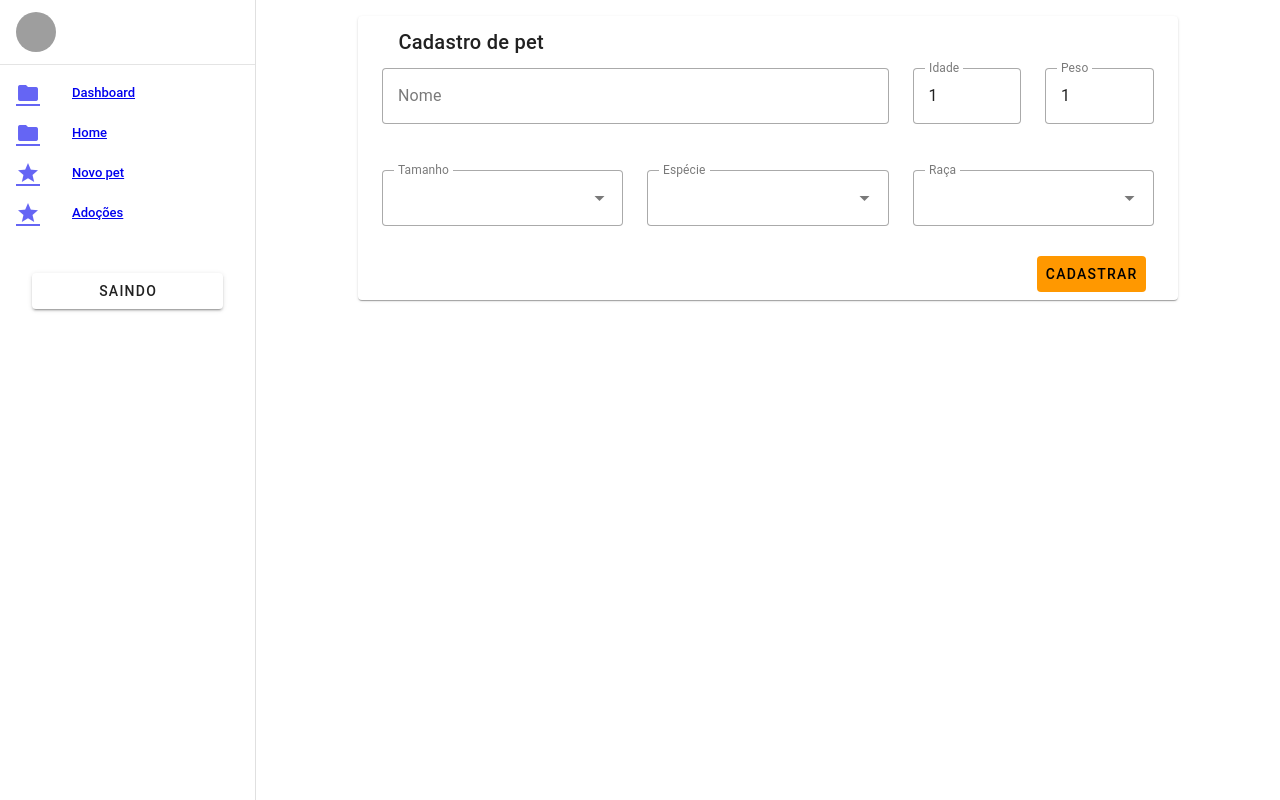
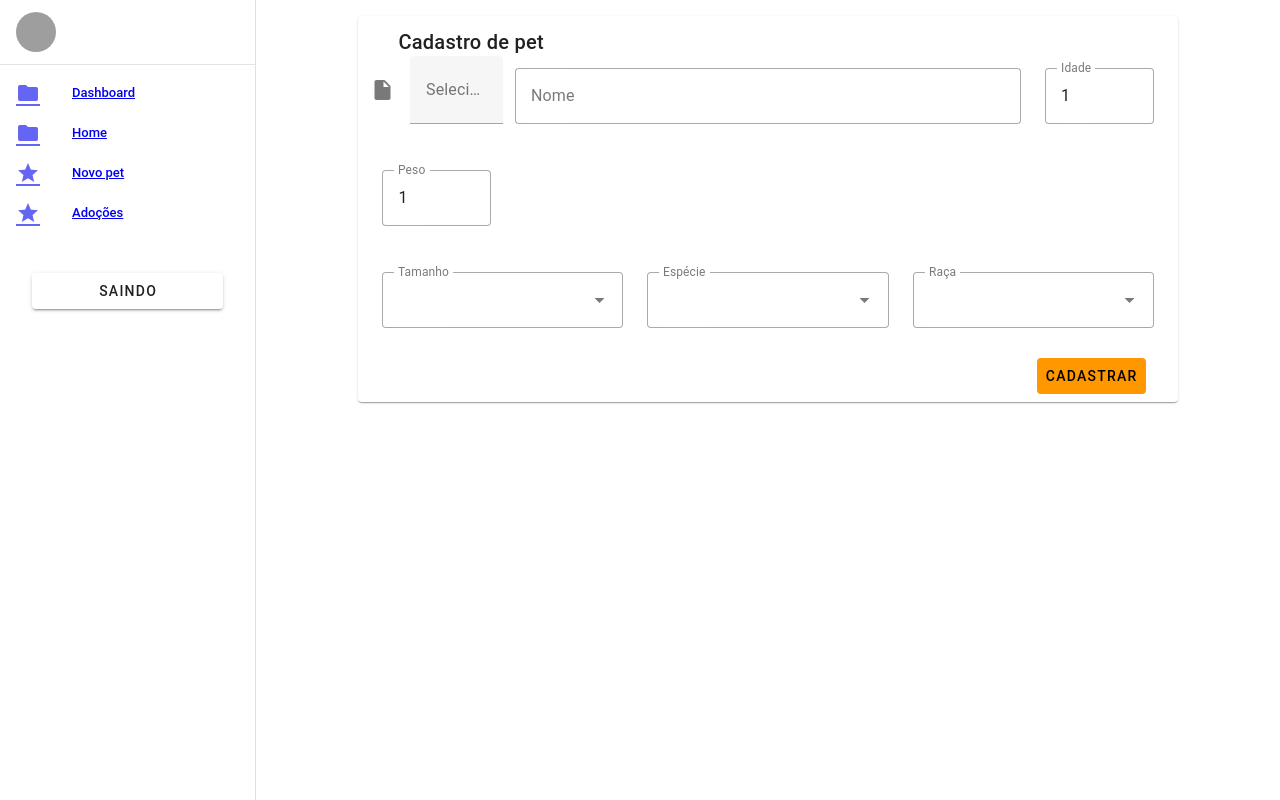
Before and after one commit to DEVinZucchetti/gerenciamento-pets-frontend, a Vue app: page /pets/novo in a window 1280 px wide. Built offline with nearby package versions, Linux system fonts and the light colour scheme; no server answers; grey boxes are pictures that could not be loaded; what v-calendar would draw is missing.

Commit message:
adiciona imagem do pet

```diff
--- a/src/services/PetService.js
+++ b/src/services/PetService.js
@@ -3,8 +3,12 @@ import { saveAs } from "file-saver"
 
 class PetService {
 
-    async createPet(body){
-        const response = await api.post('pets', body)
+    async createPet(body) {
+        const response = await api.post('pets', body, {
+            headers: {
+                'Content-Type': 'multipart/form-data'
+            }
+        })
         return response.data
     }
 
@@ -28,13 +32,13 @@ class PetService {
         return response.data
     }
 
-    async export(specie_id){
-        const response = await api.get(`pets/export?specie_id=${specie_id}`, {responseType: 'blob'})
+    async export(specie_id) {
+        const response = await api.get(`pets/export?specie_id=${specie_id}`, { responseType: 'blob' })
         saveAs(response.data, 'lista_de_pets.pdf')
     }
 
-    async exportProfilePet(petId, petName){
-        const response = await api.get(`pets/perfil?id=${petId}`, {responseType: 'blob'})
+    async exportProfilePet(petId, petName) {
+        const response = await api.get(`pets/perfil?id=${petId}`, { responseType: 'blob' })
         saveAs(response.data, `${petName}.pdf`)
     }
 
--- a/src/views/FormPet.vue
+++ b/src/views/FormPet.vue
@@ -18,6 +18,14 @@
       ></v-alert>
 
       <v-row class="mt8">
+        <v-file-input
+          v-model="photo"
+          label="Selecione a foto do pet"
+          placeholder="Escolha um arquivo..."
+          prepend-icon="mdi-file"
+          accept="image/*"
+        ></v-file-input>
+
         <v-col cols="12" md="8">
           <v-text-field
             label="Nome"
@@ -112,6 +120,7 @@ import * as yup from 'yup'
 export default {
   data() {
     return {
+      photo: null,
       name: '',
       age: 1,
       weight: 1,
@@ -166,6 +175,17 @@ export default {
 
         schemaPetForm.validateSync(body, { abortEarly: false })
 
+        const formData = new FormData()
+        // pegando a posição do 0 do array para envio da primeira imagem
+        formData.append('photo', this.photo[0])
+        formData.append('name', this.name)
+        formData.append('age', this.age)
+        formData.append('size', this.size)
+        formData.append('race_id', this.race_id)
+        formData.append('specie_id', this.specie_id)
+        formData.append('weight', this.weight)
+        formData.append('description', this.description)
+
         if (this.petId) {
           PetService.editPet(body, this.petId)
             .then(() => {
@@ -173,7 +193,7 @@ export default {
             })
             .catch(() => alert('Houve um erro ao atualizar o pet'))
         } else {
-          PetService.createPet(body)
+          PetService.createPet(formData)
             .then(() => {
               this.success = true
 
--- a/src/views/ListPets.vue
+++ b/src/views/ListPets.vue
@@ -7,6 +7,7 @@
     <v-table>
       <thead class="header-table">
         <tr>
+           <th class="text-left">Foto</th>
           <th class="text-left">Nome</th>
           <th class="text-left">Raça</th>
           <th class="text-left">Porte</th>
@@ -17,6 +18,7 @@
       </thead>
       <tbody>
         <tr v-for="pet in pets" :key="pet.id">
+           <td><img :src="pet.file.url" v-if="pet.file" width="30" height="30"/></td>
           <td>{{ pet.pet_name }}</td>
           <td>{{ pet.race.name }}</td>
           <td>{{ this.translateWeight(pet.size) }}</td>
```
